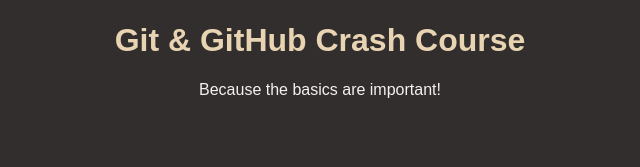
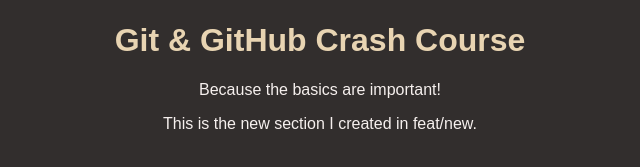
Before and after one commit to yasarkucukefe/github_actions, a plain HTML site: page index.html in a window 1280 px wide. Shown: the part 147-314 px from the top of the page, without its empty margins (320-960 px from the left). Drawn offline with Linux system fonts and the light colour scheme.

Commit message:
new branch

```diff
--- a/index.html
+++ b/index.html
@@ -11,5 +11,8 @@
     <img id="logo" src="logo.png" alt="A logo that contains the word 'Git'" />
     <h1>Git & GitHub Crash Course</h1>
     <p>Because the basics are important!</p>
+    <section>
+      This is the new section I created in feat/new.
+    </section>
   </body>
 </html>
```
